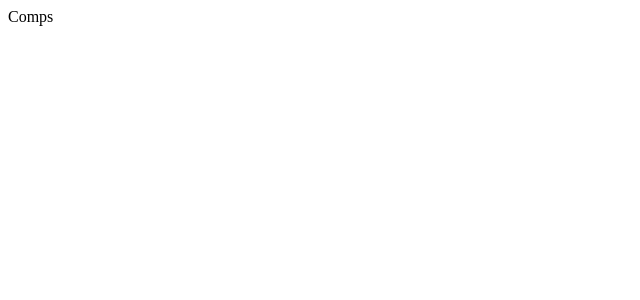
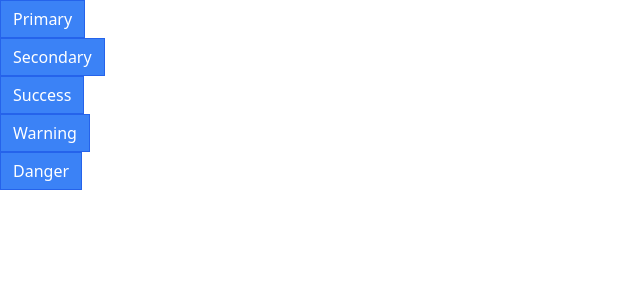
Before and after one commit to NorieM/comps, a React (Create React App) app: page / in a window 1280 px wide. Shown: the top 300 px of the page, without its empty margins (0-640 px from the left). Built offline with nearby package versions, Linux system fonts and the light colour scheme.

Commit message:
Added Tailwind

```diff
--- a/package.json
+++ b/package.json
@@ -6,6 +6,7 @@
     "@testing-library/jest-dom": "^5.16.5",
     "@testing-library/react": "^13.4.0",
     "@testing-library/user-event": "^13.5.0",
+    "prop-types": "^15.8.1",
     "react": "^18.2.0",
     "react-dom": "^18.2.0",
     "react-scripts": "5.0.1",
@@ -34,5 +35,8 @@
       "last 1 firefox version",
       "last 1 safari version"
     ]
+  },
+  "devDependencies": {
+    "tailwindcss": "^3.2.4"
   }
 }
--- a/src/App.js
+++ b/src/App.js
@@ -1,5 +1,23 @@
+import Button from "./Button";
+
 function App() {
-  return <div>Comps</div>
+  return (<div>
+    <div>
+      <Button primary secondary>Primary</Button>
+    </div>
+    <div>
+      <Button>Secondary</Button>
+    </div>
+    <div>
+      <Button>Success</Button>
+    </div>
+    <div>
+      <Button>Warning</Button>
+    </div>
+    <div>
+      <Button>Danger</Button>
+    </div>
+  </div>)
 }
 
  export default App;
--- /dev/null
+++ b/src/Button.js
@@ -0,0 +1,30 @@
+import PropTypes from "prop-types";
+
+function Button({
+   children,
+    primary,
+    secondary,
+    success,
+    warning,
+    danger,
+    outline,
+    rounded
+  }) {
+  return (<button className="px-3 py-1.5 border border-blue-600 bg-blue-500 text-white">{children}</button>);
+}
+
+Button.propTypes = {
+  checkVariationValue: ( {primary, secondary, success, warning, danger}) => {
+    const count = Number(!!primary)
+    + Number(!!secondary)
+    + Number(!!success)
+    + Number(!!warning)
+    + Number(!!danger);
+
+    if (count> 1) {
+      return new Error('Only one variation allowed!');
+    }
+  },
+};
+
+export default Button;
--- /dev/null
+++ b/src/index.css
@@ -0,0 +1,3 @@
+@tailwind base;
+@tailwind components;
+@tailwind utilities;
--- a/src/index.js
+++ b/src/index.js
@@ -1,3 +1,4 @@
+import './index.css';
 import React from 'react';
 import ReactDOM from 'react-dom/client';
 import App from './App';
--- /dev/null
+++ b/tailwind.config.js
@@ -0,0 +1,10 @@
+/** @type {import('tailwindcss').Config} */
+module.exports = {
+  content: [
+    "./src/**/*.{js,jsx,ts,tsx}",
+  ],
+  theme: {
+    extend: {},
+  },
+  plugins: [],
+}
```
Also changed, not shown: 1 other file (tests, documents, lock files or other folders).
